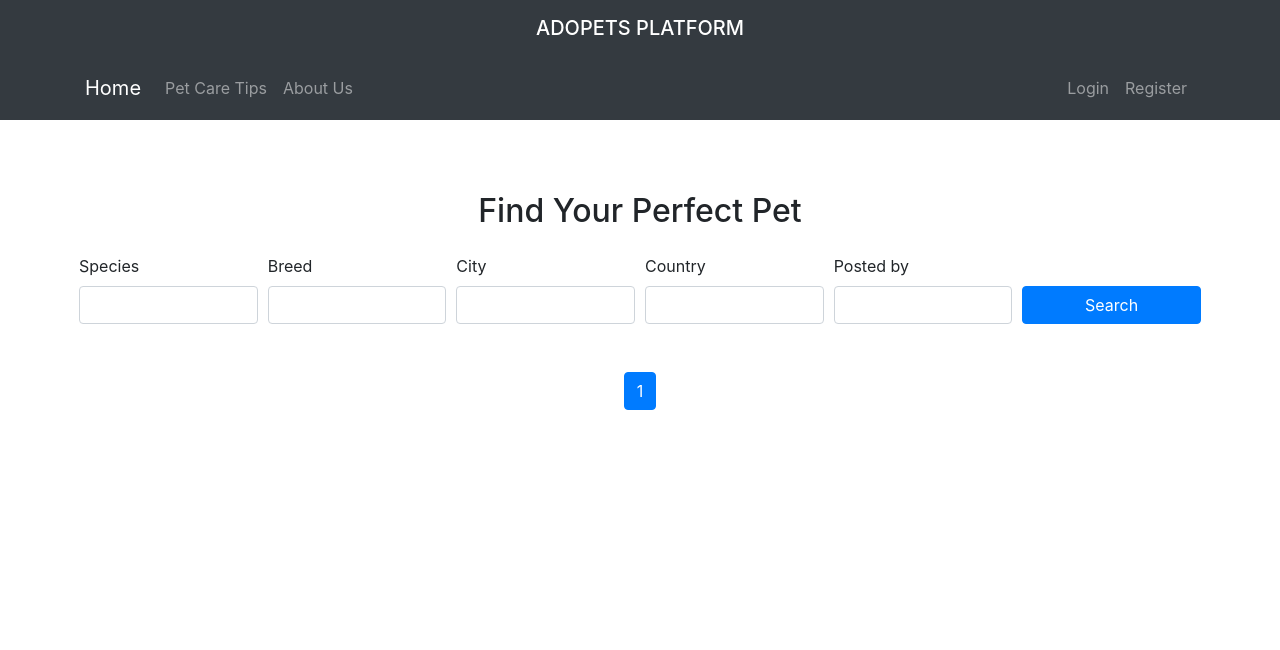
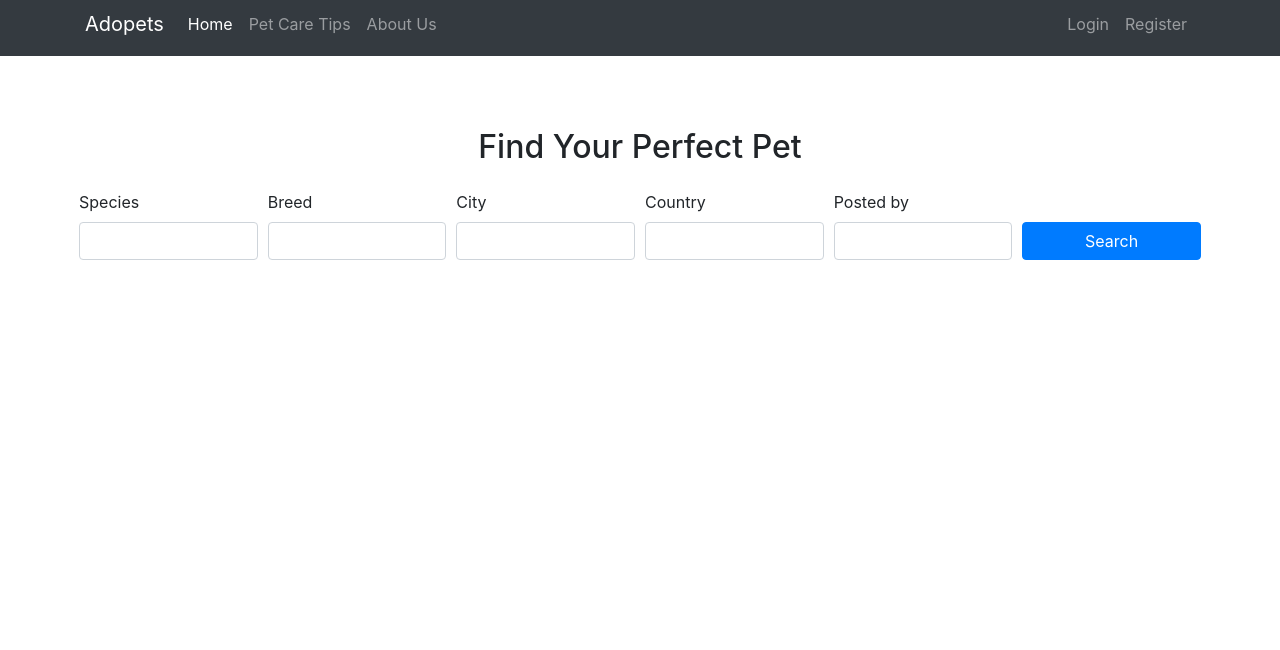
Before and after one commit to sahlaouiahmed/adopets_platform, a Django app: page / in a window 1280 px wide. Shown: the top 650 px of the page. Run offline with Django 4.2, Linux system fonts and the light colour scheme; data that the repository does not hold is empty; parts of the project's set-up code (start-up, migrations or seed data) failed here and were passed over; some libraries are stand-ins or nearby versions.

Commit message:
highlight the active link in the navbar to let the user know which page they're on.

```diff
--- a/adopets_platform/templates/adopets_platform/index.html
+++ b/adopets_platform/templates/adopets_platform/index.html
@@ -1,6 +1,5 @@
 {% extends "base.html" %}
 {% load custom_filters %}
-{% block title %}Home - Adopets Platform{% endblock %}
 {% block content %}
 <div class="container-fluid mt-5" style="width: 90%; margin: auto;">
     <h2 class="text-center mb-4">Find Your Perfect Pet</h2>
@@ -53,7 +52,7 @@
         </div>
     </form>
     <div class="grid-container mt-4">
-        {% for pet in page_obj %}
+      {% for pet in pets %}
         <div class="card">
           <img src="{{ pet.photo.url }}" class="card-img-top img-fluid" alt="{{ pet.name }}">
           <div class="card-body">
@@ -65,45 +64,6 @@
         </div>
       {% endfor %}
     </div>
-
-    <!-- Pagination Controls -->
-    <nav aria-label="Page navigation">
-        <ul class="pagination justify-content-center mt-4">
-            {% if page_obj.has_previous %}
-            <li class="page-item">
-                <a class="page-link" href="?page=1" aria-label="First">
-                    <span aria-hidden="true">&laquo;&laquo;</span>
-                </a>
-            </li>
-            <li class="page-item">
-                <a class="page-link" href="?page={{ page_obj.previous_page_number }}" aria-label="Previous">
-                    <span aria-hidden="true">&laquo;</span>
-                </a>
-            </li>
-            {% endif %}
-            {% for i in paginator.page_range %}
-            {% if page_obj.number == i %}
-            <li class="page-item active"><span class="page-link">{{ i }}</span></li>
-            {% elif i > page_obj.number|add:-3 and i < page_obj.number|add:3 %}
-            <li class="page-item"><a class="page-link" href="?page={{ i }}">{{ i }}</a></li>
-            {% endif %}
-            {% endfor %}
-            {% if page_obj.has_next %}
-            <li class="page-item">
-                <a class="page-link" href="?page={{ page_obj.next_page_number }}" aria-label="Next">
-                    <span aria-hidden="true">&raquo;</span>
-                </a>
-            </li>
-            <li class="page-item">
-                <a class="page-link" href="?page={{ page_obj.paginator.num_pages }}" aria-label="Last">
-                    <span aria-hidden="true">&raquo;&raquo;</span>
-                </a>
-            </li>
-            {% endif %}
-        </ul>
-    </nav>
-
-
 </div>
 <br><br>
 {% endblock %}
--- a/adopets_platform/views.py
+++ b/adopets_platform/views.py
@@ -12,6 +12,10 @@ from django.core.paginator import Paginator
 
 
 # Display the index page with search functionality
+from django.shortcuts import render
+from .models import Pet
+from .forms import PetSearchForm
+
 def index(request):
     form = PetSearchForm(request.GET)
     pets = Pet.objects.all()
@@ -28,11 +32,9 @@ def index(request):
         if form.cleaned_data['posted_by']:
             pets = pets.filter(posted_by__username__icontains=form.cleaned_data['posted_by'])
 
-    paginator = Paginator(pets, 10)
-    page_number = request.GET.get('page')
-    page_obj = paginator.get_page(page_number)
+    return render(request, 'adopets_platform/index.html', {'form': form, 'pets': pets})
 
-    return render(request, 'adopets_platform/index.html', {'form': form, 'page_obj': page_obj, 'paginator': paginator})
+
 
 
 # Display the details of a specific pet
--- a/templates/base.html
+++ b/templates/base.html
@@ -1,7 +1,4 @@
-{% load static %}
-{% url 'account_login' as login_url %}
-{% url 'account_signup' as signup_url %}
-{% url 'account_logout' as logout_url %}
+{% load static %}{% url 'account_login' as login_url %}{% url 'account_signup' as signup_url %}{% url 'account_logout' as logout_url %}{% url 'index' as index_url %}{% url 'article_list' as article_list_url %}{% url 'about' as about_url %}
 <!DOCTYPE html>
 <html lang="en">
 <head>
@@ -14,23 +11,21 @@
 </head>
 <body>
     <div class="d-flex flex-column min-vh-100">
-        <header class="bg-dark text-white text-center py-3">
-            <div class="container">
-                <h5 class="mb-0">ADOPETS PLATFORM</h5>
-            </div>
-        </header>
         <nav class="navbar navbar-expand-lg navbar-dark bg-dark py-1">
             <div class="container">
-                <a class="navbar-brand" href="{% url 'index' %}">Home</a>
+                <a class="navbar-brand" href="{% url 'index' %}">Adopets</a>
                 <button class="navbar-toggler" type="button" data-toggle="collapse" data-target="#navbarNav" aria-controls="navbarNav" aria-expanded="false" aria-label="Toggle navigation">
                     <i class="fas fa-bars"></i>
                 </button>
                 <div class="collapse navbar-collapse" id="navbarNav">
                     <ul class="navbar-nav mr-auto">
-                        <li class="nav-item">
+                        <li class="nav-item {% if request.path == index_url %}active{% endif %}">
+                            <a class="nav-link" href="{% url 'index' %}">Home</a>
+                        </li>
+                        <li class="nav-item {% if request.path == article_list_url %}active{% endif %}">
                             <a class="nav-link" href="{% url 'article_list' %}">Pet Care Tips</a>
                         </li>
-                        <li class="nav-item">
+                        <li class="nav-item {% if request.path == about_url %}active{% endif %}">
                             <a class="nav-link" href="{% url 'about' %}">About Us</a>
                         </li>
                     </ul>
@@ -50,10 +45,10 @@
                             </div>
                         </li>
                         {% else %}
-                        <li class="nav-item">
+                        <li class="nav-item {% if request.path == login_url %}active{% endif %}">
                             <a class="nav-link" href="{% url 'account_login' %}">Login</a>
                         </li>
-                        <li class="nav-item">
+                        <li class="nav-item {% if request.path == signup_url %}active{% endif %}">
                             <a class="nav-link" href="{% url 'account_signup' %}">Register</a>
                         </li>
                         {% endif %}
@@ -61,7 +56,6 @@
                 </div>
             </div>
         </nav>
-
         <main class="flex-grow-1 page-container mt-4">
             {% block content %}
             {% endblock %}
```
Also changed, not shown: adopets_platform/tests/test_views.py (+4 -0 lines). Lines whose indentation alone changed are shown as unchanged.
